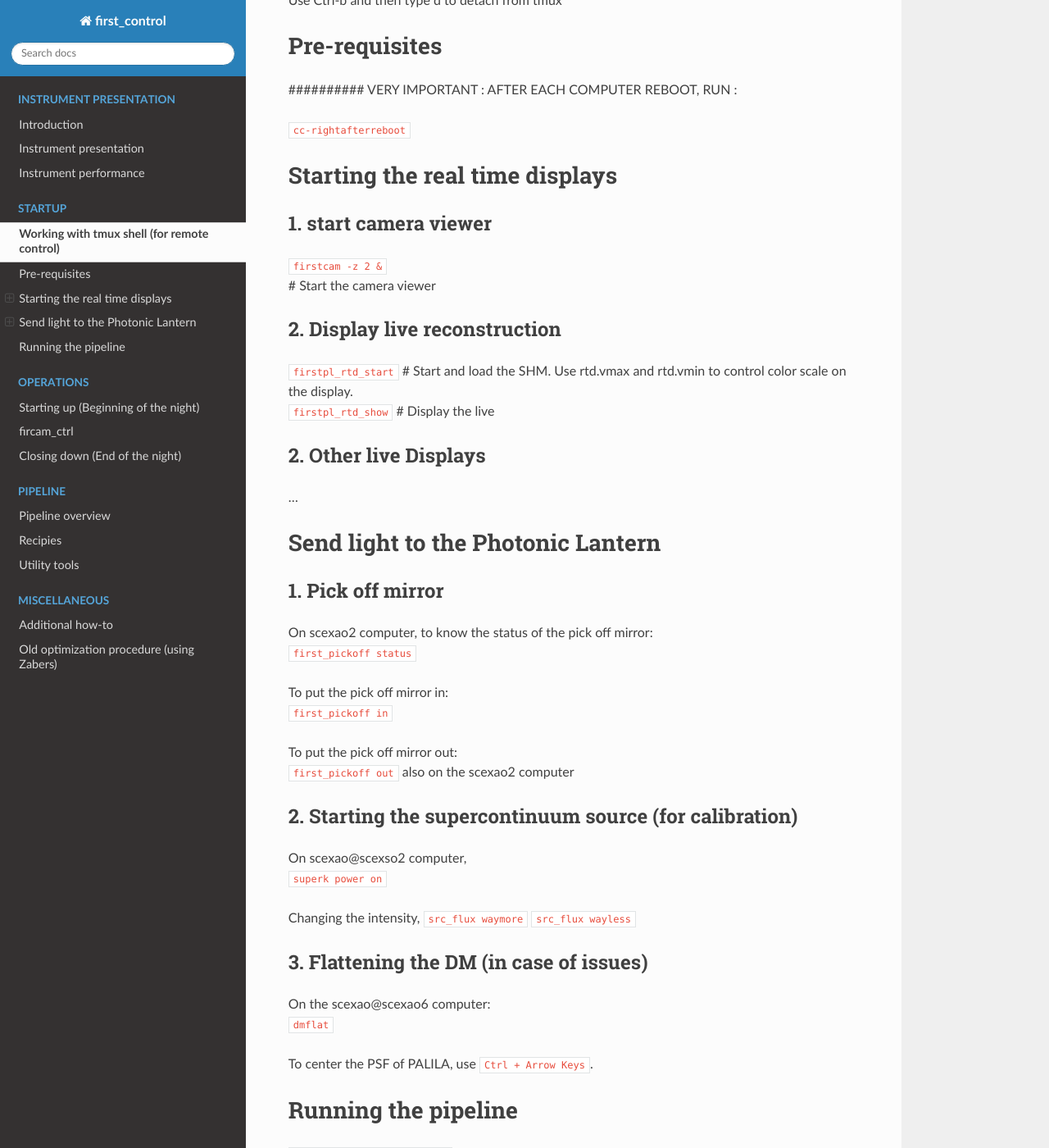
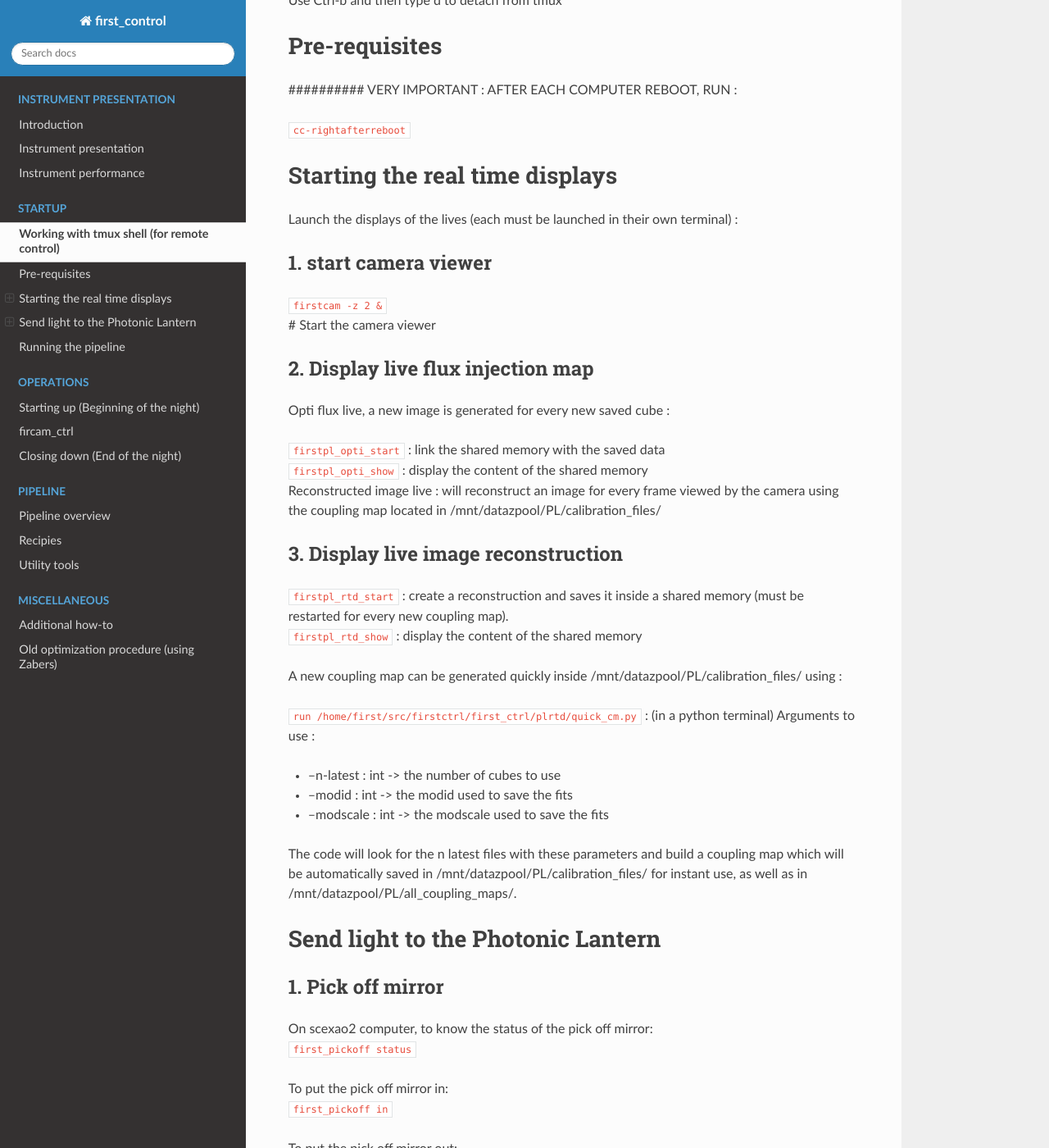
Before and after one commit to scexao-org/first_control, a Sphinx documentation site: the page built from source/instrument_setup.md, in a window 1280 px wide and 1400 px high, scrolled down 320 px. Shown: the whole window at 82% size. Built offline with Sphinx 7.4.7 and the Read the Docs theme 3.1.0, drawn with Linux system fonts in a browser that asks for light colours.

Commit message:
adding Jehane quick look at the instrument setup

```diff
--- a/source/instrument_setup.md
+++ b/source/instrument_setup.md
@@ -17,18 +17,36 @@ AFTER EACH COMPUTER REBOOT, RUN :
 
 # Starting the real time displays
 
+Launch the displays of the lives (each must be launched in their own terminal) :
+
 ## 1. start camera viewer
 
 `firstcam -z 2 &` <br />                         # Start the camera viewer <br />
 
-## 2. Display live reconstruction
+## 2. Display live flux injection map
 
-`firstpl_rtd_start`			# Start and load the SHM. Use rtd.vmax and rtd.vmin to control color scale on the display. <br />
-`firstpl_rtd_show`			# Display the live <br />
+Opti flux live, a new image is generated for every new saved cube :
 
-## 2. Other live Displays
+`firstpl_opti_start` : link the shared memory with the saved data<br />
+`firstpl_opti_show` : display the content of the shared memory<br />
+Reconstructed image live : will reconstruct an image for every frame viewed by the camera using the coupling map located in /mnt/datazpool/PL/calibration_files/<br />
 
-...
+## 3. Display live image reconstruction
+
+`firstpl_rtd_start` : create a reconstruction and saves it inside a shared memory (must be restarted for every new coupling map).<br />
+`firstpl_rtd_show` : display the content of the shared memory<br />
+
+
+A new coupling map can be generated quickly inside /mnt/datazpool/PL/calibration_files/ using :
+
+`run /home/first/src/firstctrl/first_ctrl/plrtd/quick_cm.py` : (in a python terminal) Arguments to use :
+
+- --n-latest : int -> the number of cubes to use
+- --modid : int -> the modid used to save the fits
+- --modscale : int -> the modscale used to save the fits
+
+The code will look for the n latest files with these parameters and build a coupling map which will be automatically saved in /mnt/datazpool/PL/calibration_files/ for instant use, as well as in /mnt/datazpool/PL/all_coupling_maps/.
+
 
 # Send light to the Photonic Lantern
 
```
